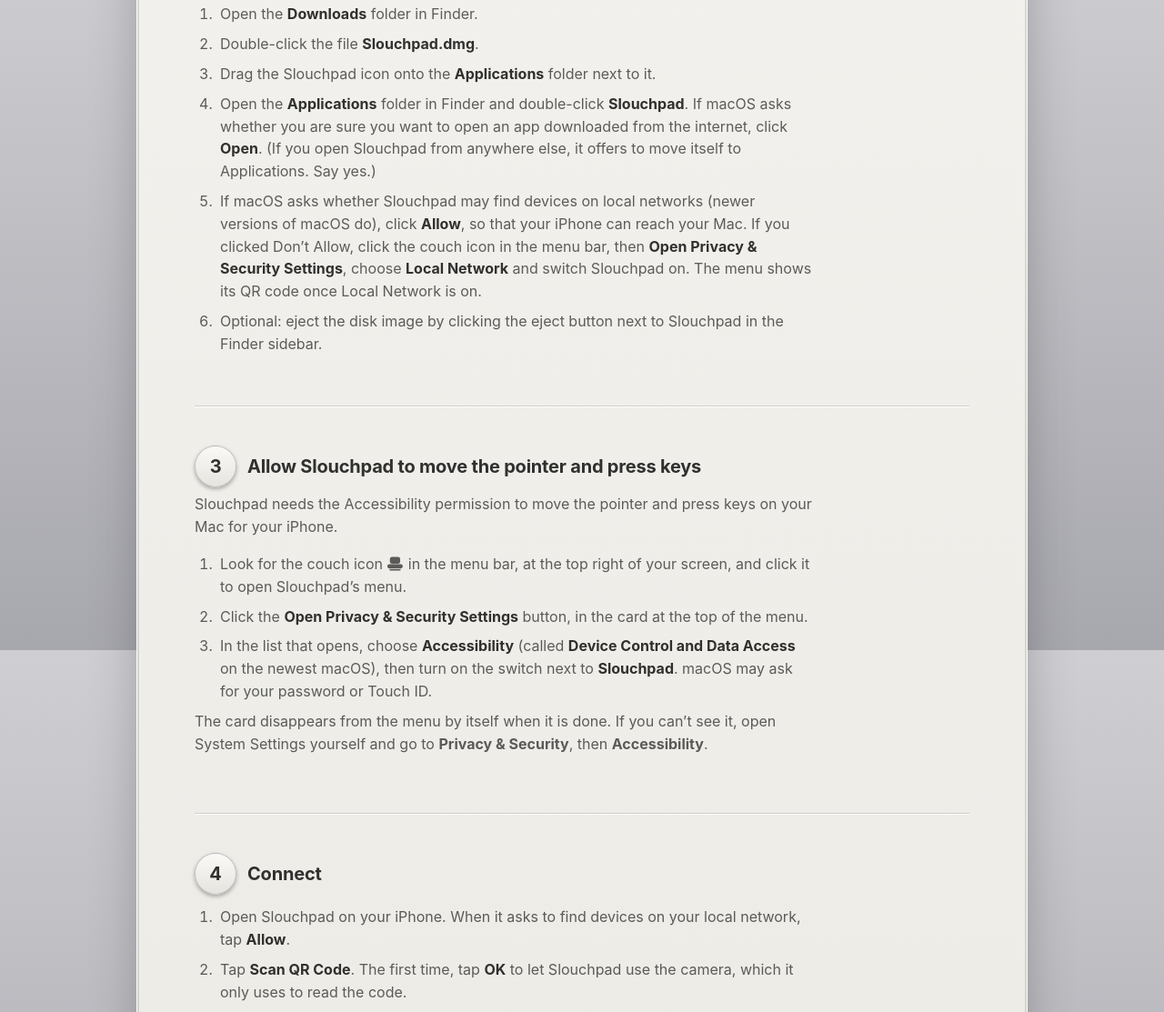
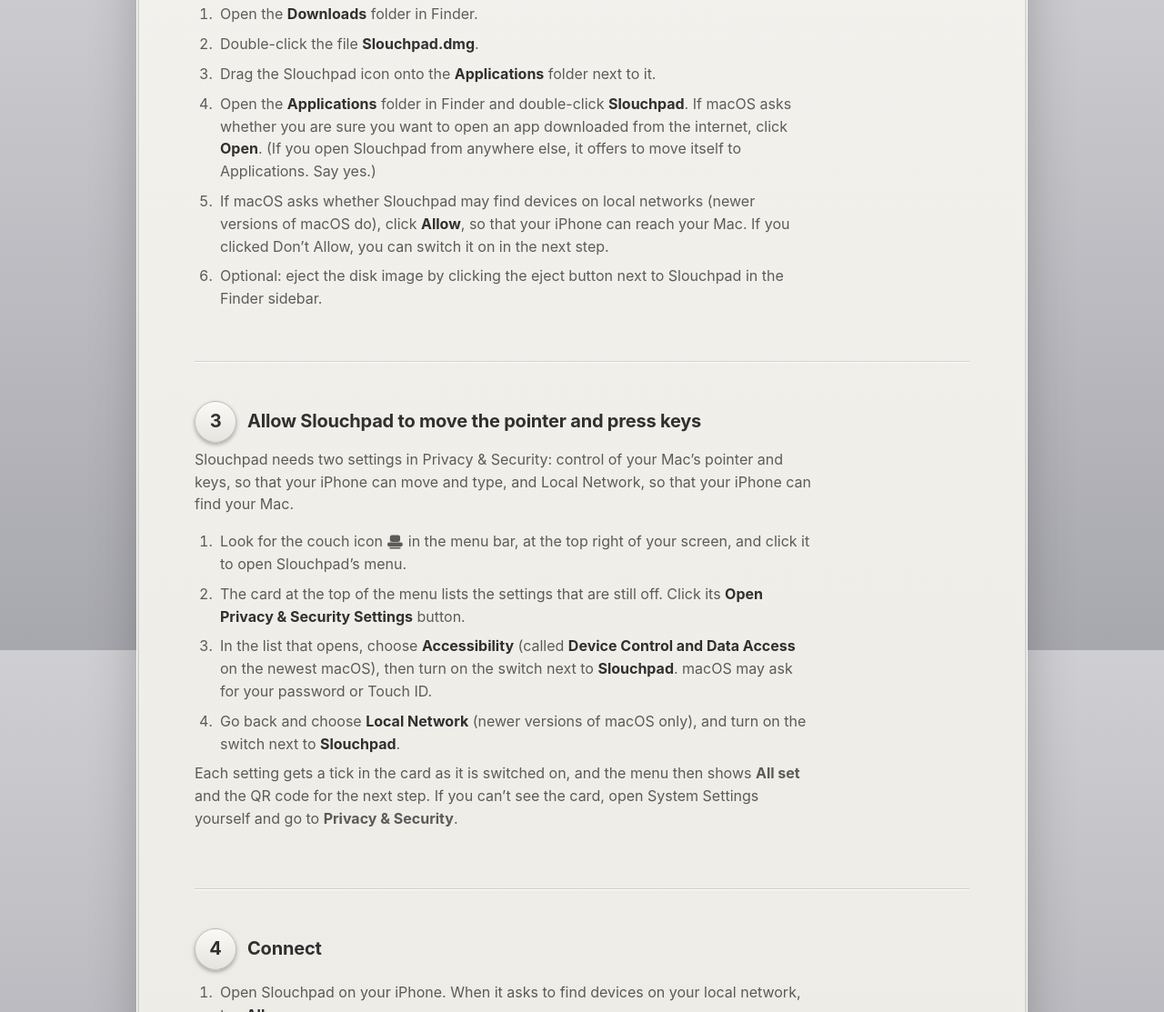
Before and after one commit to addywaddy/slouchpad-site, a plain HTML site: page setup/index.html in a window 1280 px wide. Shown: the part 885-1998 px from the top of the page at 91% size. Drawn offline with Linux system fonts and the light colour scheme.

Commit message:
Guide: both settings are switched on from the menu's card, which ticks each; the QR code appears when both are on
Co-Authored-By: Claude Sonnet 5.5 <noreply@anthropic.com>

```diff
--- a/setup/index.html
+++ b/setup/index.html
@@ -46,17 +46,18 @@
         <li>Double-click the file <strong>Slouchpad.dmg</strong>.</li>
         <li>Drag the Slouchpad icon onto the <strong>Applications</strong> folder next to it.</li>
         <li>Open the <strong>Applications</strong> folder in Finder and double-click <strong>Slouchpad</strong>. If macOS asks whether you are sure you want to open an app downloaded from the internet, click <strong>Open</strong>. (If you open Slouchpad from anywhere else, it offers to move itself to Applications. Say yes.)</li>
-        <li>If macOS asks whether Slouchpad may find devices on local networks (newer versions of macOS do), click <strong>Allow</strong>, so that your iPhone can reach your Mac. If you clicked Don&rsquo;t Allow, click the couch icon in the menu bar, then <strong>Open Privacy &amp; Security Settings</strong>, choose <strong>Local Network</strong> and switch Slouchpad on. The menu shows its QR code once Local Network is on.</li>
+        <li>If macOS asks whether Slouchpad may find devices on local networks (newer versions of macOS do), click <strong>Allow</strong>, so that your iPhone can reach your Mac. If you clicked Don&rsquo;t Allow, you can switch it on in the next step.</li>
         <li>Optional: eject the disk image by clicking the eject button next to Slouchpad in the Finder sidebar.</li>
       </ol></div></li>
     <li><div class="step-text"><h3>Allow Slouchpad to move the pointer and press keys</h3>
-      <p>Slouchpad needs the Accessibility permission to move the pointer and press keys on your Mac for your iPhone.</p>
+      <p>Slouchpad needs two settings in Privacy &amp; Security: control of your Mac&rsquo;s pointer and keys, so that your iPhone can move and type, and Local Network, so that your iPhone can find your Mac.</p>
       <ol class="substeps">
         <li>Look for the couch icon <svg class="menubar-icon" viewBox="0 0 40 34" role="img" aria-label="the couch icon" fill="currentColor"><rect x="8" y="1" width="24" height="16" rx="5"/><rect x="2" y="18" width="36" height="10" rx="4.5"/><rect x="7" y="30" width="26" height="3" rx="1"/></svg> in the menu bar, at the top right of your screen, and click it to open Slouchpad&rsquo;s menu.</li>
-        <li>Click the <strong>Open Privacy &amp; Security Settings</strong> button, in the card at the top of the menu.</li>
+        <li>The card at the top of the menu lists the settings that are still off. Click its <strong>Open Privacy &amp; Security Settings</strong> button.</li>
         <li>In the list that opens, choose <strong>Accessibility</strong> (called <strong>Device Control and Data Access</strong> on the newest macOS), then turn on the switch next to <strong>Slouchpad</strong>. macOS may ask for your password or Touch ID.</li>
+        <li>Go back and choose <strong>Local Network</strong> (newer versions of macOS only), and turn on the switch next to <strong>Slouchpad</strong>.</li>
       </ol>
-      <p>The card disappears from the menu by itself when it is done. If you can&rsquo;t see it, open System Settings yourself and go to <strong>Privacy &amp; Security</strong>, then <strong>Accessibility</strong>.</p></div></li>
+      <p>Each setting gets a tick in the card as it is switched on, and the menu then shows <strong>All set</strong> and the QR code for the next step. If you can&rsquo;t see the card, open System Settings yourself and go to <strong>Privacy &amp; Security</strong>.</p></div></li>
     <li><div class="step-text"><h3>Connect</h3>
       <ol class="substeps">
         <li>Open Slouchpad on your iPhone. When it asks to find devices on your local network, tap <strong>Allow</strong>.</li>
```
